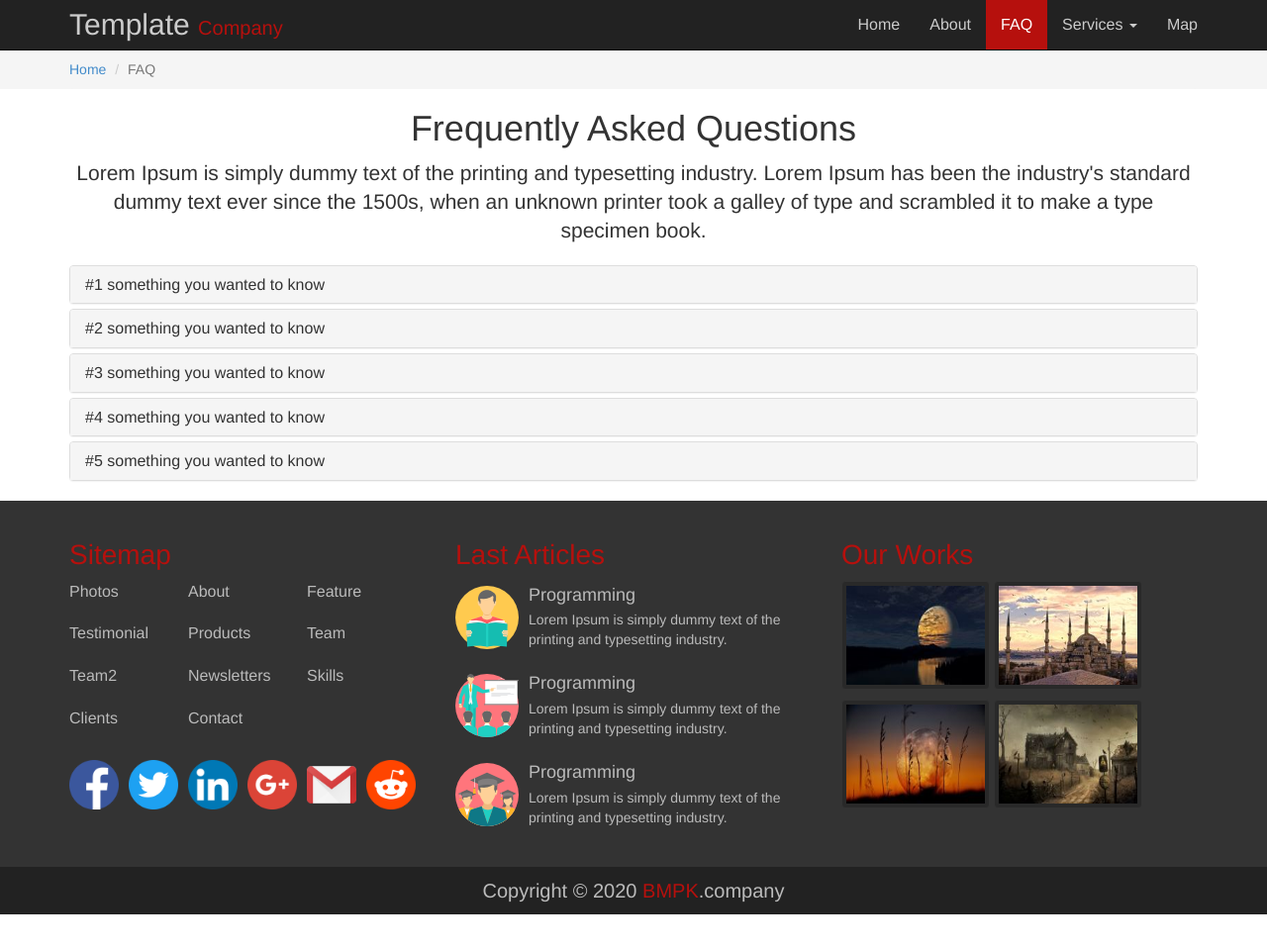
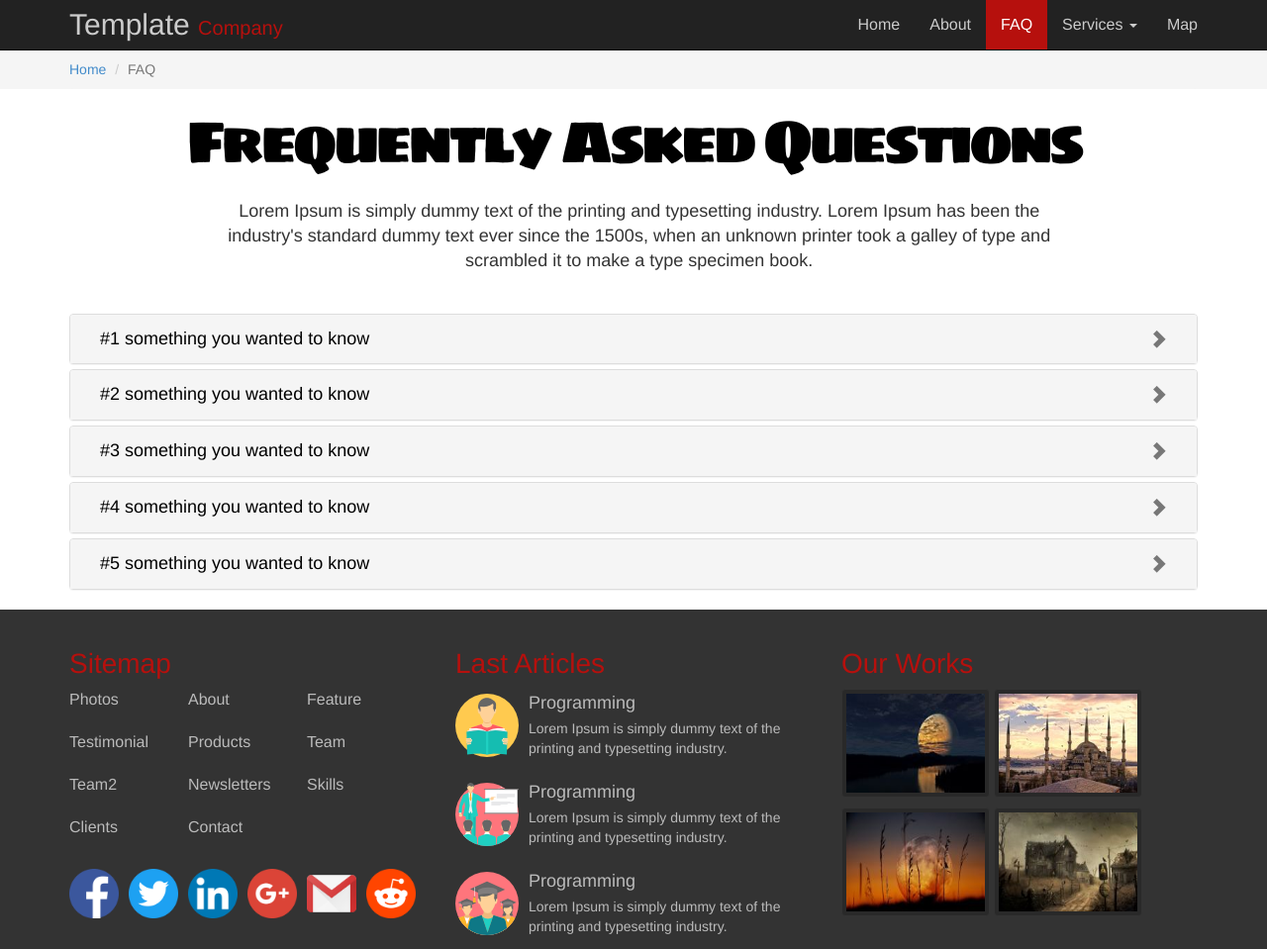
Before and after one commit to boliskaram/Front-end-Template-company-site, a plain HTML site: page faq.html in a window 1280 px wide. Shown: the top 959 px of the page at 99% size. Before the commit the page ends 924 px from the top, so only its background shows below. Drawn offline with Linux system fonts and the light colour scheme.

Commit message:
add style faq page

```diff
--- a/css/pages.css
+++ b/css/pages.css
@@ -56,16 +56,16 @@
 
 /* start section story */
 .story{
-    background-color: #eee;
+    /* background-color: ; */
     padding-top: 20px;
-    padding-bottom: 10px;
+    padding-bottom: 20px;
     margin: 0px 15px 15px ;
 
 }
 .story .container {
-    background-color: #fff;
+    background-color: #eee;
     margin-top: -150px;
-    padding-bottom: 5px;
+    padding-bottom: 20px;
 }
 
 .story .lead {
@@ -73,19 +73,52 @@
 }
 
 .story .img_team{
-    margin-top: 50px;
-    margin-right: -60px;
+    margin-top: 70px;
+    margin-right: -70px;
 }
 /* start section story */
+/* end style about us page */
 
 
+/* start style FAQ page */
 
+.faq-head{
+    margin-bottom: 20px;
+}
+.faq-head h1{
+    font-size: 60px;
+    font-family: 'Sigmar One', cursive;
+    letter-spacing: -5px;
+    color: #000;
+    margin-bottom: 25px;
+}
+.faq-head p{
+    font-size: 18px;
+    padding-left: 12%;
+    width: 89%;
+}
 
+.faq-question .panel-heading{
+    padding: 15px 30px;
+}
+.faq-question .panel-heading a{
+    text-decoration-line: none;
+    font-size: 18px;
+    color: #000;
+}
+.faq-question .panel-heading a:after{
+    font-family: 'Glyphicons Halflings';
+    content: "\e114";
+    color: #000;
+    float: right;
+}
+.faq-question .panel-heading a.collapsed::after{
+    font-family: 'Glyphicons Halflings';
+    content: "\e080";
+    color: #777;
+}
+.faq-question .panel-body{
+    font-size: 16px;
+}
 
-
-
-
-
-
-
-/* end style about us page */
+/* start style FAQ page */
```
